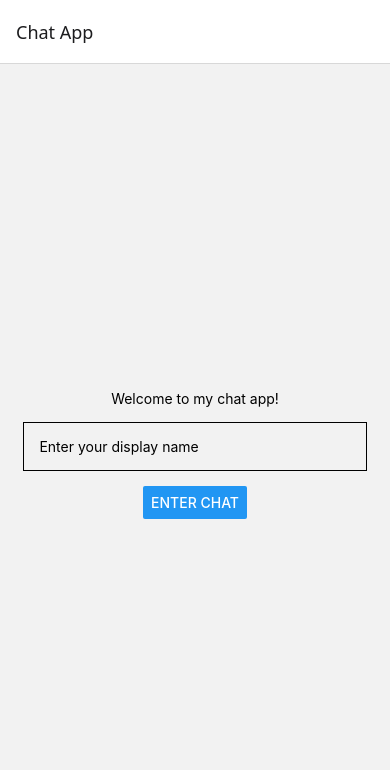
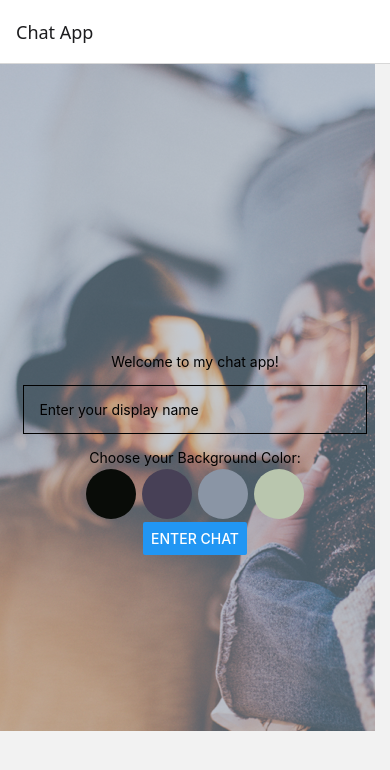
Before and after one commit to tpamplin/chat, a React Native app: screen /Start in a window 390 px wide. Shown: the top 770 px of the page. Built offline with nearby package versions, Linux system fonts and the light colour scheme.

Commit message:
add styling

```diff
--- a/App.js
+++ b/App.js
@@ -1,6 +1,5 @@
 // Import React Native components
-import { StatusBar } from "expo-status-bar";
-import { StyleSheet, Text, View, TextInput, Button } from "react-native";
+import { StyleSheet } from "react-native";
 
 // Import Screens from components
 import Start from "./components/Start.js";
@@ -16,7 +15,7 @@ const Stack = createNativeStackNavigator();
 // Declare app
 const App = () => {
     return (
-        <NavigationContainer>
+        <NavigationContainer style={styles.container}>
             <Stack.Navigator initialRouteName="Start">
                 <Stack.Screen name="Start" component={Start} />
                 <Stack.Screen name="Chat" component={Chat} />
--- a/components/Chat.js
+++ b/components/Chat.js
@@ -2,15 +2,17 @@ import { useEffect } from "react";
 import { StyleSheet, View, Text, ScrollView } from "react-native";
 
 const Chat = ({ route, navigation }) => {
-    const { name } = route.params;
+    const { name, backgroundColor } = route.params;
+    let chatColor;
+    backgroundColor === "#090C08" || backgroundColor === "#474056" ? (chatColor = "white") : (chatColor = "black");
 
     useEffect(() => {
-        navigation.setOptions({ title: "Chatroom" });
+        navigation.setOptions({ title: name });
     });
 
     return (
-        <View style={styles.container}>
-            <Text>Chat!</Text>
+        <View style={(styles.container, { backgroundColor })}>
+            <Text style={{ color: chatColor }}>Chat!</Text>
         </View>
     );
 };
--- a/components/Start.js
+++ b/components/Start.js
@@ -1,14 +1,17 @@
 import { useState, useEffect } from "react";
-import { StyleSheet, View, Text, Button, TextInput } from "react-native";
+import { StyleSheet, View, Text, Button, TextInput, ImageBackground, TouchableOpacity } from "react-native";
 
 const Start = ({ navigation }) => {
     const [name, setName] = useState("");
+    const [backgroundColor, setBackgroundColor] = useState("");
+    const colors = ["#090C08", "#474056", "#8A95A5", "#B9C6AE"];
 
     useEffect(() => {
         navigation.setOptions({ title: "Chat App" });
     });
 
     return (
+        <ImageBackground source={require("../assets/BackgroundImage.png")} resizeMode="cover" style={styles.image}>
             <View style={styles.container}>
                 <Text>Welcome to my chat app!</Text>
                 <TextInput
@@ -17,8 +20,22 @@ const Start = ({ navigation }) => {
                     onChangeText={setName}
                     placeholder="Enter your display name"
                 />
-            <Button title="Enter Chat" onPress={() => navigation.navigate("Chat", { name: name })} />
+                <Text>Choose your Background Color:</Text>
+                <View style={styles.colorSelector}>
+                    {colors.map((color, index) => (
+                        <TouchableOpacity
+                            key={index}
+                            style={[styles.color, { backgroundColor: color }]}
+                            onPress={() => setBackgroundColor(color)}
+                        />
+                    ))}
                 </View>
+                <Button
+                    title="Enter Chat"
+                    onPress={() => navigation.navigate("Chat", { name: name, backgroundColor: backgroundColor })}
+                />
+            </View>
+        </ImageBackground>
     );
 };
 
@@ -35,6 +52,20 @@ const styles = StyleSheet.create({
         marginTop: 15,
         marginBottom: 15,
     },
+    image: {
+        flex: 1,
+        justifyContent: "center",
+    },
+    colorSelector: {
+        flexDirection: "row",
+        alignItems: "center",
+    },
+    color: {
+        width: 50,
+        height: 50,
+        borderRadius: 25,
+        margin: 3,
+    },
 });
 
 export default Start;
```
Lines whose indentation alone changed are shown as unchanged.
